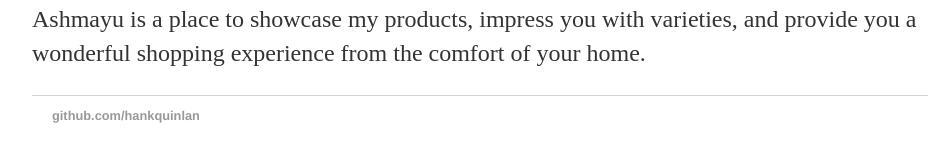
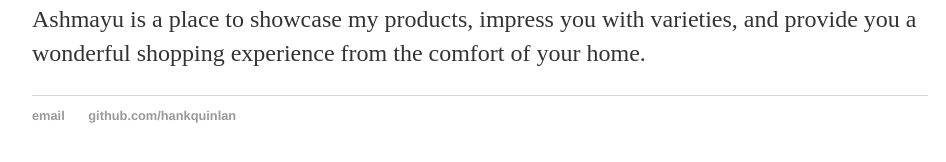
Before and after one commit to ashmayu/ashmayu.github.io, a Jekyll site: the page built from index.html, in a window 1280 px wide. Shown: the part 249-411 px from the top of the page, without its empty margins (160-1106 px from the left). Built offline with Jekyll 4.4.1, drawn with Linux system fonts in a browser that asks for light colours.

Commit message:
Reverted the past two commits.

```diff
--- a/_layouts/default.html
+++ b/_layouts/default.html
@@ -21,7 +21,7 @@
 			</div><!-- /.container -->
 			<footer>
 	    		<ul>
-	        		<li>{{ mail }}</li>
+	        		<li><a href="mailto:ashmayumart@gmail.com">email</a></li>
 	        		<li><a href="https://github.com/hankquinlan">github.com/hankquinlan</a></li>
 				</ul>
 			</footer>
```
